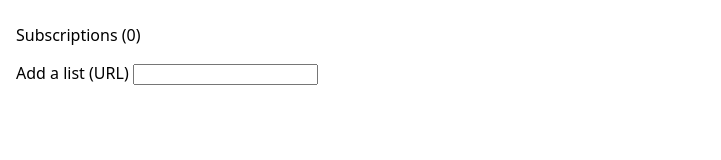
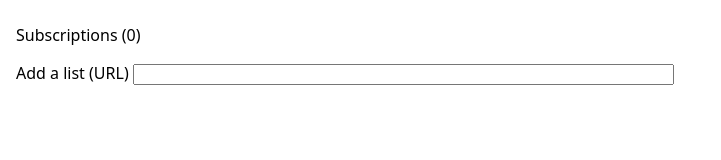
Before and after one commit to noccu/Watchtower, a browser extension: page src/options/options.html in a window 1280 px wide. Shown: the whole page, without its empty margins (0-721 px from the left). Drawn offline with Linux system fonts and the light colour scheme.

Commit message:
Widen list add entry
Also adjust the ID to conform to CSS convention.

```diff
--- a/src/options/options.css
+++ b/src/options/options.css
@@ -19,6 +19,10 @@ section {
 ul {
   margin-block-start: 0.5em;
   padding-inline-start: 20px;
+}
+
+#new-list {
+  width: min(40em, 500%);
 }
 
 .sub {
--- a/src/options/options.html
+++ b/src/options/options.html
@@ -24,7 +24,7 @@
         </ul>
         <label>
             Add a list (URL)
-            <input type="url" id="newList"/>
+            <input type="url" id="new-list"/>
         </label>
     </section>
 
--- a/src/options/options.js
+++ b/src/options/options.js
@@ -58,7 +58,7 @@ function getId(id) {
 // UI User actions
 function onOptionsOpened() {
     getId("subscriptions").addEventListener("click", deleteList)
-    getId("newList").addEventListener("keyup", fetchNewList)
+    getId("new-list").addEventListener("keyup", fetchNewList)
     // getId("save").addEventListener('click', saveOptions)
     chrome.runtime.sendMessage("get-cfg").then(cfg => {
         //todo: move to actual func to set up complex ui/options
```
